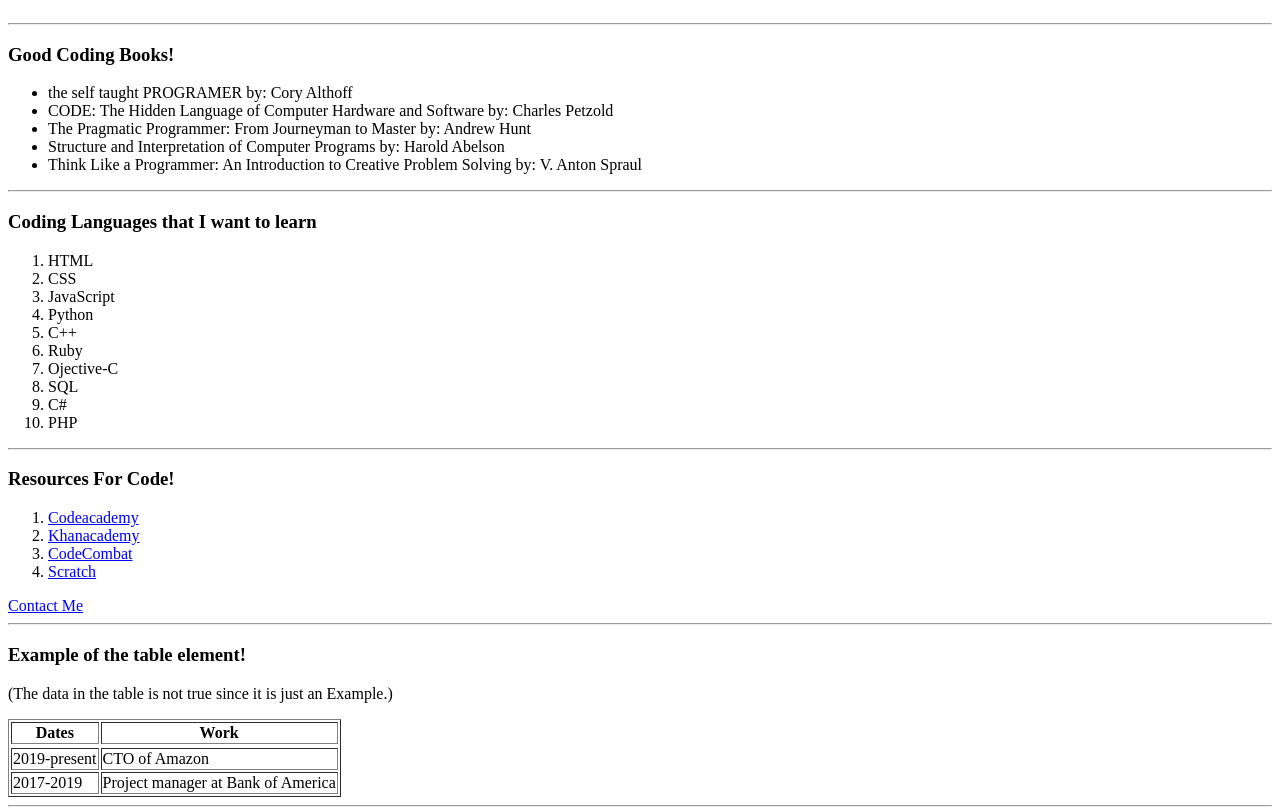
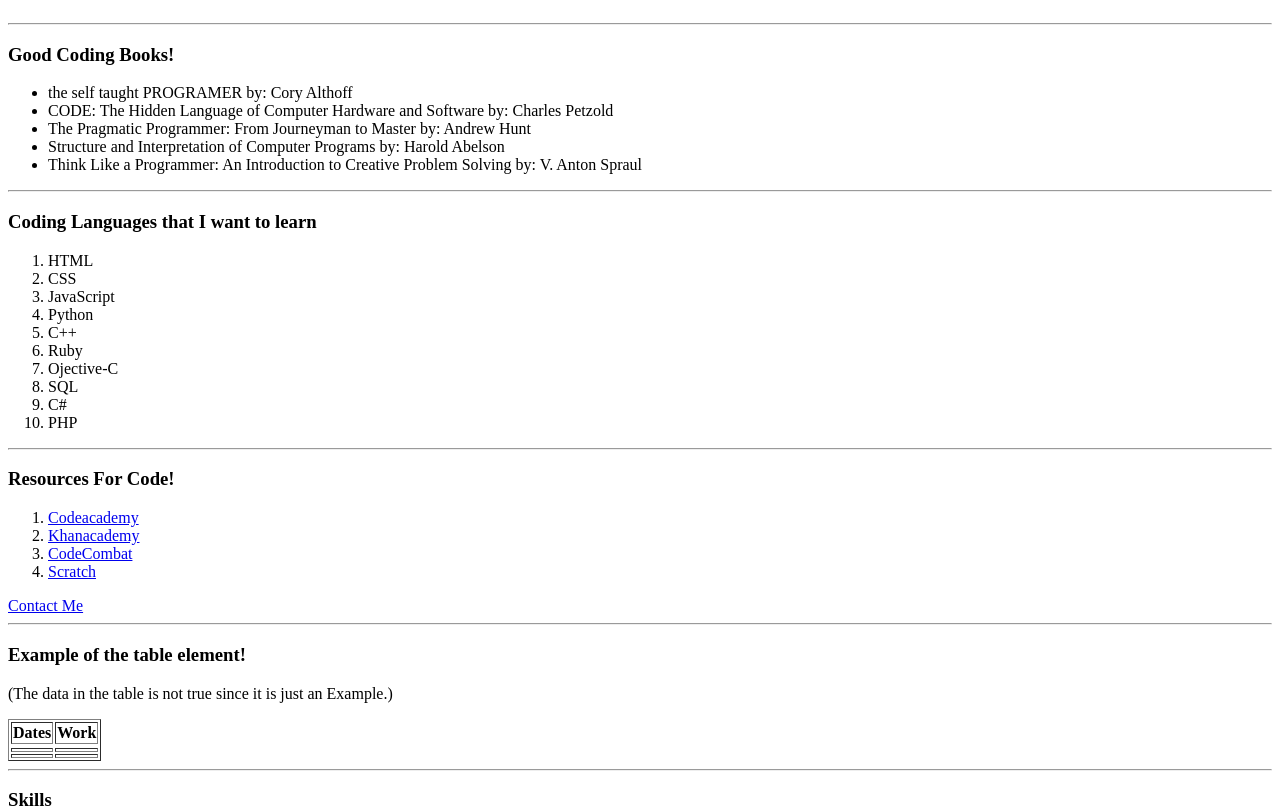
Before and after one commit to ajay08904/First-Html-only-site, a plain HTML site: page index.html in a window 1280 px wide. Shown: the part 165-974 px from the top of the page. Drawn offline with Linux system fonts and the light colour scheme.

Commit message:
Update index.html

```diff
--- a/index.html
+++ b/index.html
@@ -68,12 +68,12 @@
 </thead>
 <tbody>
   <tr>
-    <td>2019-present</td>
-    <td>CTO of Amazon</td>
+    <td></td>
+    <td></td>
   </tr>
   <tr>
-    <td>2017-2019</td>
-    <td>Project manager at Bank of America</td>
+    <td></td>
+    <td></td>
   </tr>
   </tbody>
 </table>
```
